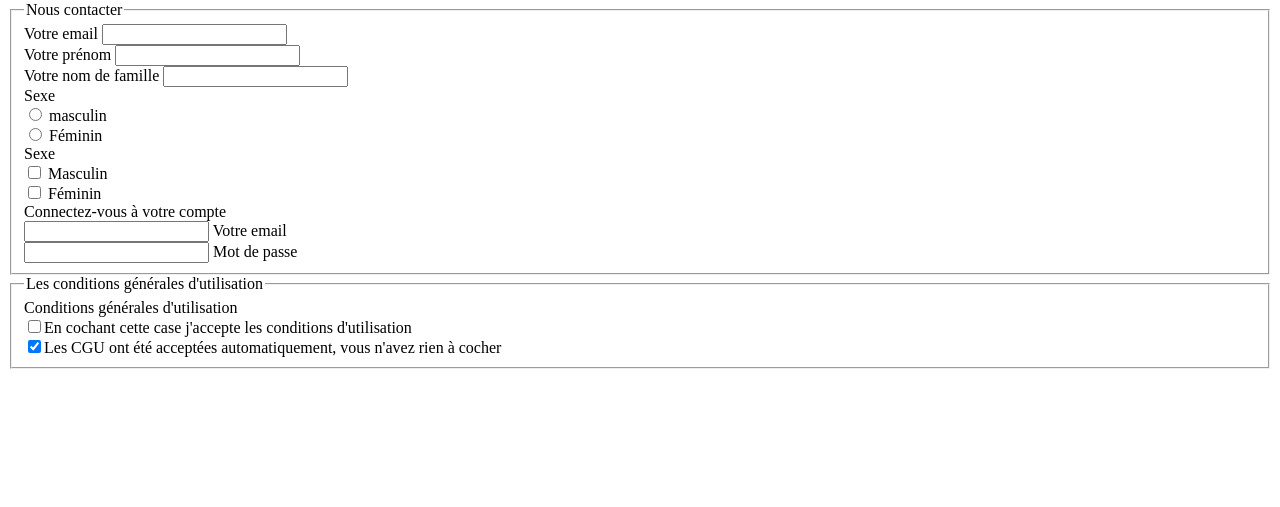
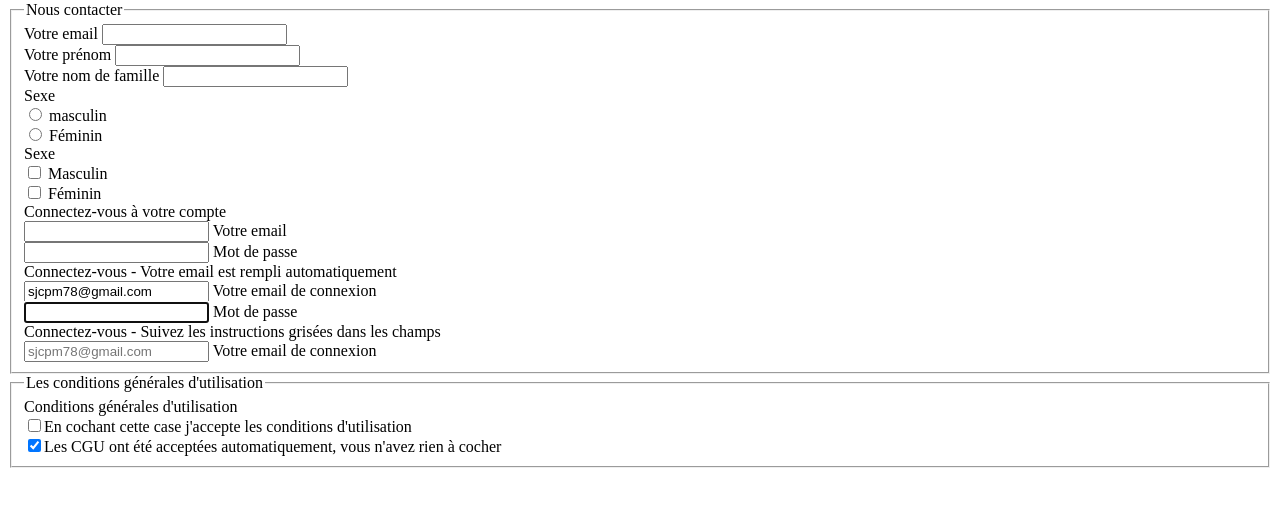
Before and after one commit to sjcpm78/Graphique-Art-Learning, a plain HTML site: page contact.html in a window 1280 px wide. Shown: the part 149-656 px from the top of the page. Drawn offline with Linux system fonts and the light colour scheme.

Commit message:
Amélioration du formulaire de contact avec attribut value, autofocus, placeholder

```diff
--- a/contact.html
+++ b/contact.html
@@ -16,7 +16,7 @@
             </ul>
         </nav>
 
- <!-- Formulaire -->
+ <!-- Formulaire Nous contacter-->
         <h1>Nous contacter</h1>
         <form action="contact.html"></form>
             <fieldset>
@@ -58,7 +58,7 @@
                         <label for="feminincheckboxinput">Féminin</label>
                     </div>
 
- <!-- Formulaire Connexion au compte utilisateur-->
+ <!-- Formulaire Connexion au compte utilisateur sans pré-remplissage-->
                     <label>Connectez-vous à votre compte</label>
 
                     <div>
@@ -69,6 +69,25 @@
                     <div>
                         <input type="password" name="password" id="passwordinput">
                         <label for="passwordinput">Mot de passe</label>
+                    </div>
+
+<!-- Formulaire Connexion au compte utilisateur AVEC pré-remplissage d'email et autofocus (placement automatique du curseur dans le champ) dans le champ mot de passe -->
+                    <label> Connectez-vous - Votre email est rempli automatiquement</label>
+                    <div>
+                        <input type="email" name="emailrempli" id="emailrempliinput" value="sjcpm78@gmail.com">
+                        <label for="emailrempliinput">Votre email de connexion</label>
+                    </div>
+
+                    <div>
+                        <input type="password" name="password" id="passwordinput2" autofocus>
+                        <label for="passwordinput2">Mot de passe</label>
+                    </div>
+
+<!-- Champ avec placeholder (Contenu du champ qui est grisé)-->
+                    <label> Connectez-vous - Suivez les instructions grisées dans les champs </label>
+                    <div>
+                        <input type="email" name="emailplaceholder" id="emailplaceholderinput" placeholder="sjcpm78@gmail.com">
+                        <label for="emailplaceholderinput">Votre email de connexion</label>
                     </div>
             </fieldset>
 
```
Also changed, not shown: 1 other file.
